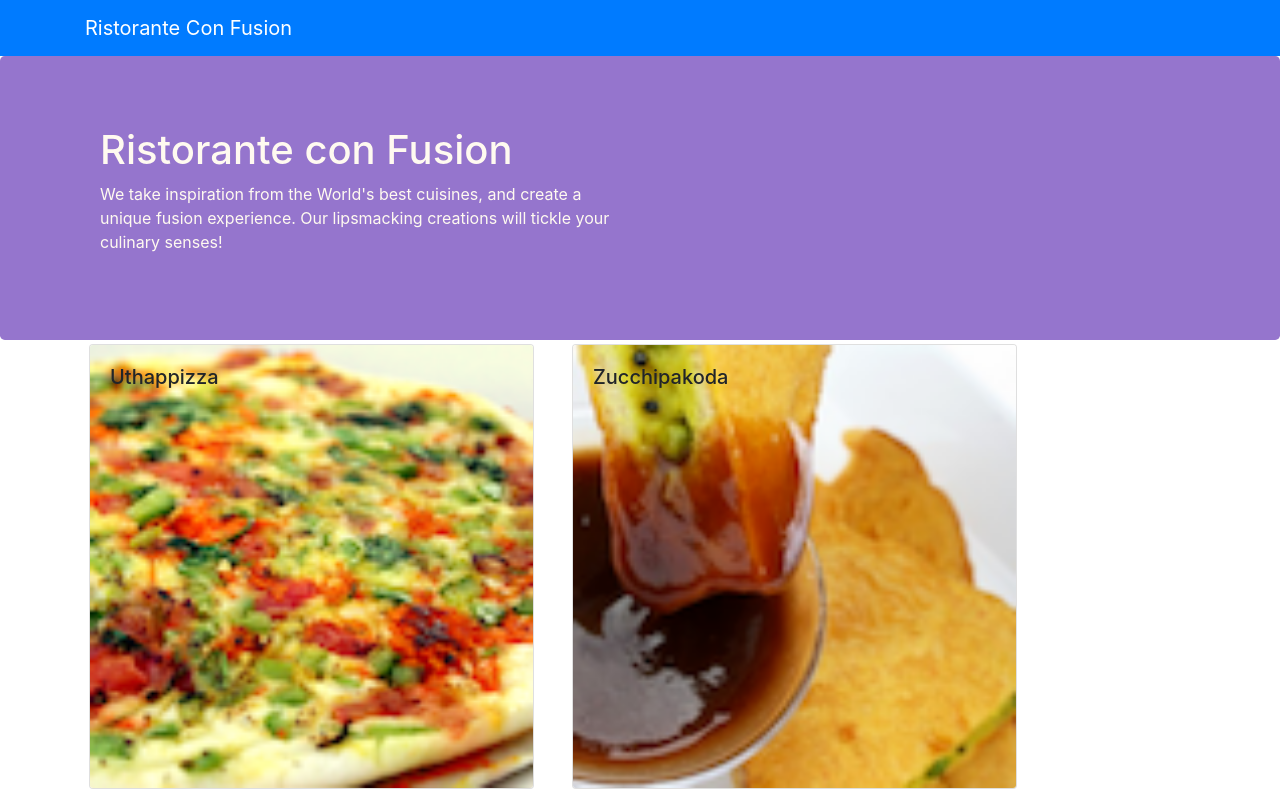
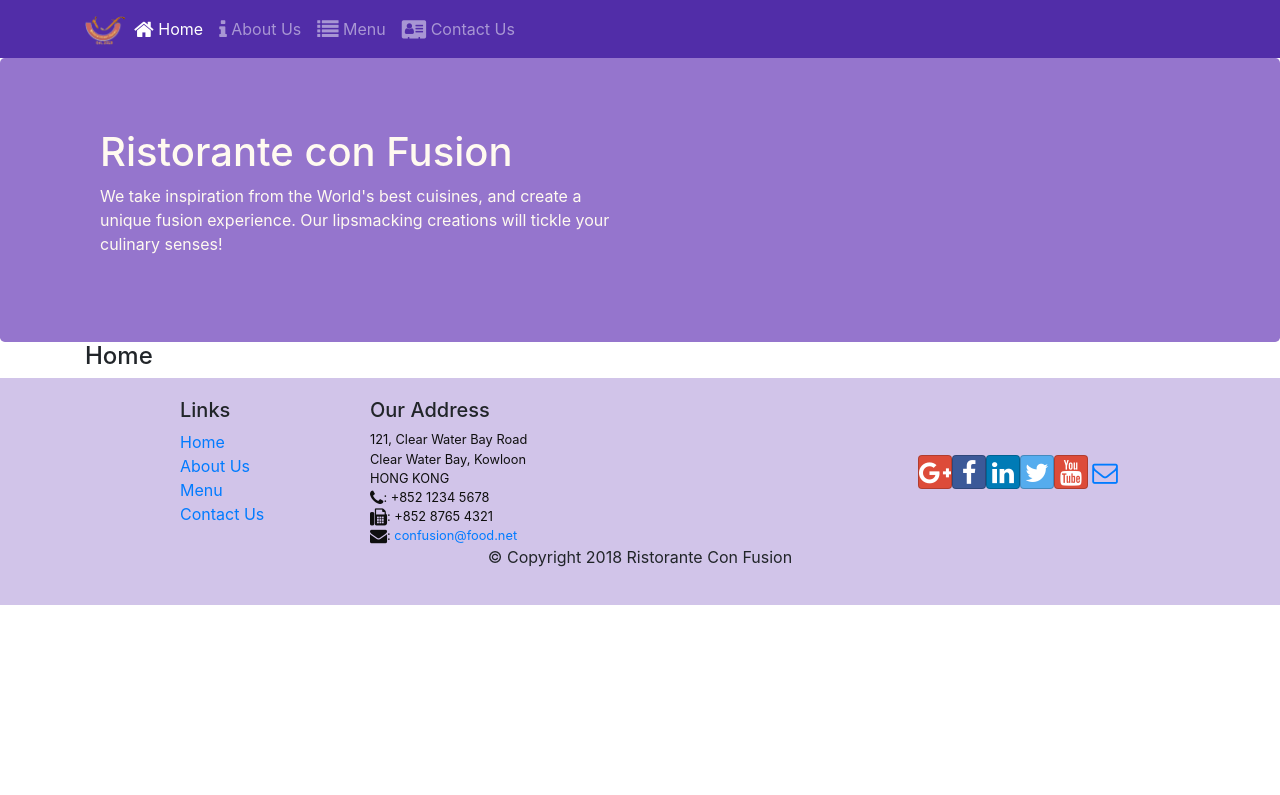
Before and after one commit to doanvanmy2302/FUNIXReactjsasm, a React (Create React App) app in the folder confusion/: page /Home in a window 1280 px wide. Shown: the top 795 px of the page. Built offline with nearby package versions, Linux system fonts and the light colour scheme.

Commit message:
React Route

```diff
--- a/confusion/src/App.js
+++ b/confusion/src/App.js
@@ -1,16 +1,19 @@
 
-import React, {Component} from 'react';
+import React, { Component } from 'react';
+import { BrowserRouter } from 'react-router-dom';
 import './App.css';
-
 import Main from './components/MainComponents';
 class App extends Component {
-  render () {
+  render() {
 
-  return (
-    <div >
-     <Main />
-    </div>
-  );}
+    return (
+      <BrowserRouter>
+        <div >
+
+          <Main />
+        </div></BrowserRouter>
+    );
+  }
 }
 
 export default App;
--- a/confusion/src/components/FootComponents.js
+++ b/confusion/src/components/FootComponents.js
@@ -1,5 +1,5 @@
 import React from 'react';
-
+import {Link } from "react-router-dom";
 function Footer(props) {
     return(
     <div className="footer">
@@ -8,10 +8,10 @@ function Footer(props) {
                 <div className="col-4 offset-1 col-sm-2">
                     <h5>Links</h5>
                     <ul className="list-unstyled">
-                        <li><a href="#">Home</a></li>
-                        <li><a href="#">About</a></li>
-                        <li><a href="#">Menu</a></li>
-                        <li><a href="contactus.html">Contact</a></li>
+                    <li><Link to='/home'>Home</Link></li>
+                        <li><Link to='/aboutus'>About Us</Link></li>
+                        <li><Link to='/menu'>Menu</Link></li>
+                        <li><Link to='/contactus'>Contact Us</Link></li>
                     </ul>
                 </div>
                 <div className="col-7 col-sm-5">
--- a/confusion/src/components/HeadComponents.js
+++ b/confusion/src/components/HeadComponents.js
@@ -1,13 +1,46 @@
 import React, {Component} from 'react';
-import { Navbar, NavbarBrand, Jumbotron } from 'reactstrap';
+import { Nav, Navbar, NavbarBrand, NavbarToggler, Collapse, NavItem, Jumbotron } from 'reactstrap';
+import { NavLink } from 'react-router-dom';
 
 class Header extends Component {
+    constructor(props) {
+        super(props);
+
+        this.toggleNav = this.toggleNav.bind(this);
+        this.state = {
+          isNavOpen: false
+        };
+      }
+
+      toggleNav() {
+        this.setState({
+          isNavOpen: !this.state.isNavOpen
+        });
+      }
+
     render() {
-        return (
-            <>
-        <Navbar dark color="primary">
+        return(
+            <div>
+                <Navbar dark expand="md">
                     <div className="container">
-            <NavbarBrand href="/">Ristorante Con Fusion</NavbarBrand>
+                        <NavbarToggler onClick={this.toggleNav} />
+                        <NavbarBrand className="mr-auto" href="/"><img src='assets/images/logo.png' height="30" width="41" alt='Ristorante Con Fusion' /></NavbarBrand>
+                        <Collapse isOpen={this.state.isNavOpen} navbar>
+                            <Nav navbar>
+                            <NavItem>
+                                <NavLink className="nav-link"  to='/home'><span className="fa fa-home fa-lg"></span> Home</NavLink>
+                            </NavItem>
+                            <NavItem>
+                                <NavLink className="nav-link" to='/aboutus'><span className="fa fa-info fa-lg"></span> About Us</NavLink>
+                            </NavItem>
+                            <NavItem>
+                                <NavLink className="nav-link"  to='/menu'><span className="fa fa-list fa-lg"></span> Menu</NavLink>
+                            </NavItem>
+                            <NavItem>
+                                <NavLink className="nav-link" to='/contactus'><span className="fa fa-address-card fa-lg"></span> Contact Us</NavLink>
+                            </NavItem>
+                            </Nav>
+                        </Collapse>
                     </div>
                 </Navbar>
                 <Jumbotron>
@@ -20,8 +53,9 @@ class Header extends Component {
                         </div>
                     </div>
                 </Jumbotron>
-            </>
-        )
+            </div>
+        );
     }
 }
+
 export default Header
--- /dev/null
+++ b/confusion/src/components/HomeComponents.js
@@ -0,0 +1,10 @@
+import React from 'react';
+
+function Home(props){
+    return (
+<div className="container">
+    <h4>Home</h4>
+</div>
+    )
+}
+export default Home ;
--- a/confusion/src/components/MainComponents.js
+++ b/confusion/src/components/MainComponents.js
@@ -1,30 +1,35 @@
 import React, { Component } from 'react';
 import Menu from './MenuComponent';
 import Header from './HeadComponents';
+import Home from './HomeComponents';
 import Footer from './FootComponents';
 import DishDetail from './DishDetailComponents';
 import { DISHES } from '../shared/dishes';
-
+import {Route, Switch, Redirect } from 'react-router-dom'
 class Main extends Component {
 
   constructor(props) {
     super(props);
     this.state = {
         dishes: DISHES,
-        selectedDish: null
+
     };
   }
 
-  onDishSelect(dishId) {
-    this.setState({ selectedDish: dishId});
-  }
+  render(){
+    const HomePage =()=>{
+      return (<Home />)
+    }
 
-  render() {
     return (
       <div>
         <Header />
-        <Menu dishes={this.state.dishes} onClick={(dishId) => this.onDishSelect(dishId)} />
-        <DishDetail dish={this.state.dishes.filter((dish) => dish.id === this.state.selectedDish)[0]} />
+        <Switch>
+          <Route path="/home" component={HomePage} />
+          <Route exact path='/menu' component={()=> <Menu dishes={this.state.dishes }/> } />
+          <Redirect to="/Home" />
+        </Switch>
+
         <Footer />
       </div>
     );
--- a/package.json
+++ b/package.json
@@ -5,6 +5,7 @@
     "dateformat": "^5.0.2",
     "font-awesome": "4.7.0",
     "react-popper": "0.9.2",
+    "react-router-dom": "4.2.2",
     "reactstrap": "5.0.0"
   }
 }
```
Also changed, not shown: 1 other file (tests, documents, lock files or other folders). Lines whose indentation alone changed are shown as unchanged.
